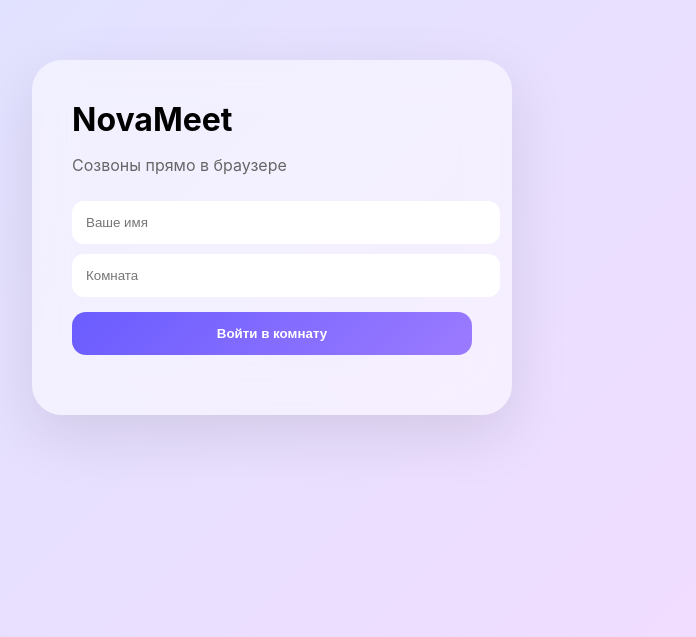
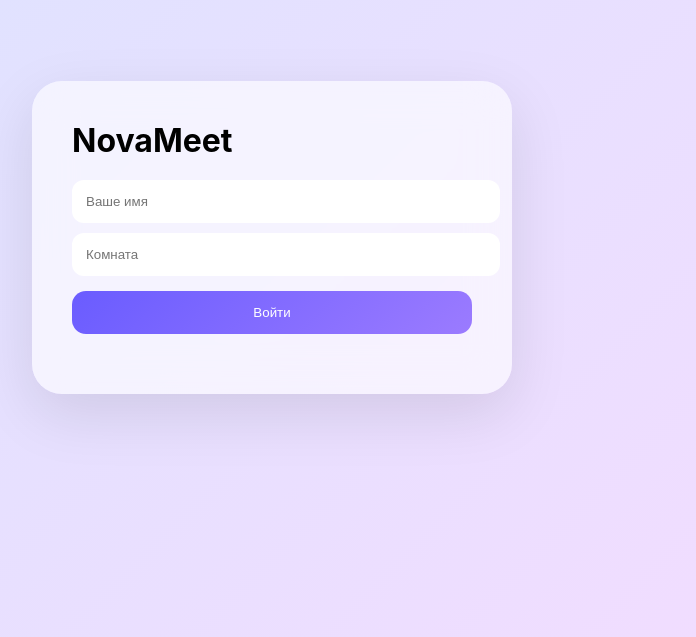
Before and after one commit to okiomori/novameet, a website: page index.html in a window 1280 px wide. Shown: the part 163-800 px from the top of the page, without its empty margins (368-1064 px from the left). Drawn offline with nearby package versions, Linux system fonts and the light colour scheme; no server answers.

Commit message:
Update index.html

```diff
--- a/index.html
+++ b/index.html
@@ -16,7 +16,7 @@ body {
 }
 
 .container {
-  background: rgba(255,255,255,0.5);
+  background: rgba(255,255,255,0.6);
   backdrop-filter: blur(20px);
   border-radius: 30px;
   padding: 40px;
@@ -28,17 +28,12 @@ h1 {
   margin: 0 0 10px;
 }
 
-p {
-  color: #666;
-}
-
 input {
   width: 100%;
   padding: 14px;
   margin-top: 10px;
   border-radius: 12px;
   border: none;
-  outline: none;
 }
 
 button {
@@ -48,9 +43,8 @@ button {
   border-radius: 14px;
   border: none;
   color: white;
-  font-weight: 600;
+  background: linear-gradient(135deg,#6a5cff,#9b7bff);
   cursor: pointer;
-  background: linear-gradient(135deg,#6a5cff,#9b7bff);
 }
 
 .video-grid {
@@ -71,25 +65,21 @@ video {
 <body>
 
 <div class="container">
-
   <h1>NovaMeet</h1>
-  <p>Созвоны прямо в браузере</p>
 
   <input id="name" placeholder="Ваше имя">
   <input id="room" placeholder="Комната">
 
-  <button onclick="startCall()">Войти в комнату</button>
+  <button onclick="startCall()">Войти</button>
 
   <div class="video-grid" id="videos"></div>
-
 </div>
 
-<!-- LIBS -->
+<script src="https://cdn.socket.io/4.5.4/socket.io.min.js"></script>
 <script src="https://unpkg.com/simple-peer@9/simplepeer.min.js"></script>
-<script src="https://cdn.socket.io/4.5.4/socket.io.min.js"></script>
 
 <script>
-const socket = io("http://localhost:3001"); // ПОТОМ ЗАМЕНИМ НА RENDER
+const socket = io("http://localhost:3001"); // потом заменим
 
 let peers = {};
 let myStream;
```
